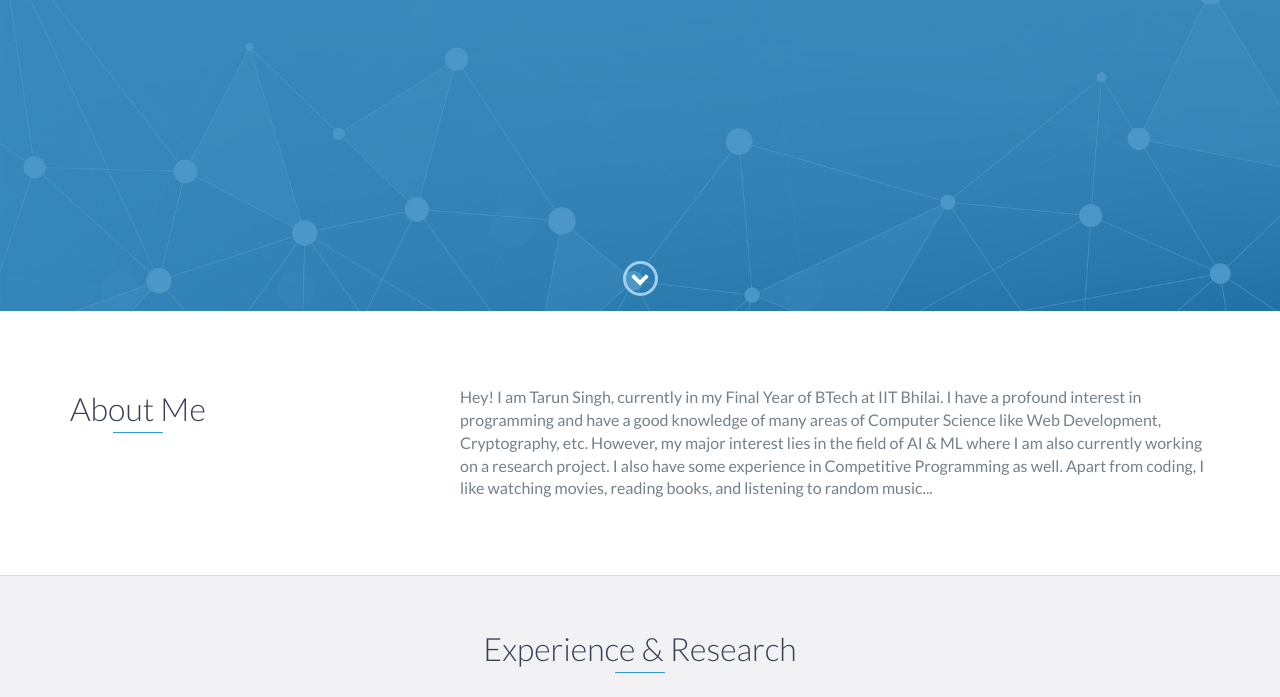
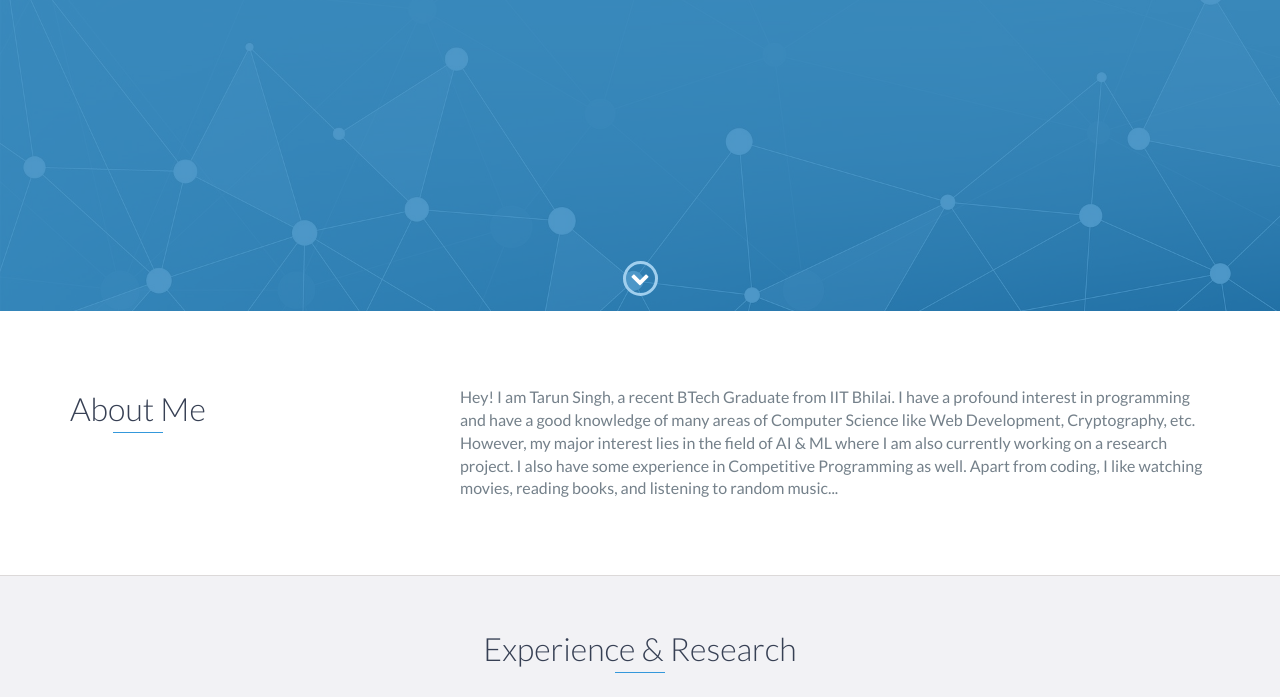
Before and after one commit to TarunSingh28/TarunSingh28.github.io, a website: page index.html in a window 1280 px wide. Shown: the part 489-1186 px from the top of the page. Drawn offline with nearby package versions, Linux system fonts and the light colour scheme.

Commit message:
Update index.html

```diff
--- a/index.html
+++ b/index.html
@@ -75,7 +75,7 @@
                 </div>
                 <div class="col-md-8">
                     <p>
-                        Hey! I am Tarun Singh, currently in my Final Year of BTech at IIT Bhilai.
+                        Hey! I am Tarun Singh, a recent BTech Graduate from IIT Bhilai.
                         I have a profound interest in programming and have a good knowledge of many areas of Computer Science like Web Development, Cryptography, etc.
                         However, my major interest lies in the field of AI & ML where I am also currently working on a research project.
                         I also have some experience in Competitive Programming as well. Apart from coding, I like watching movies, reading books, and listening to random music...
```
